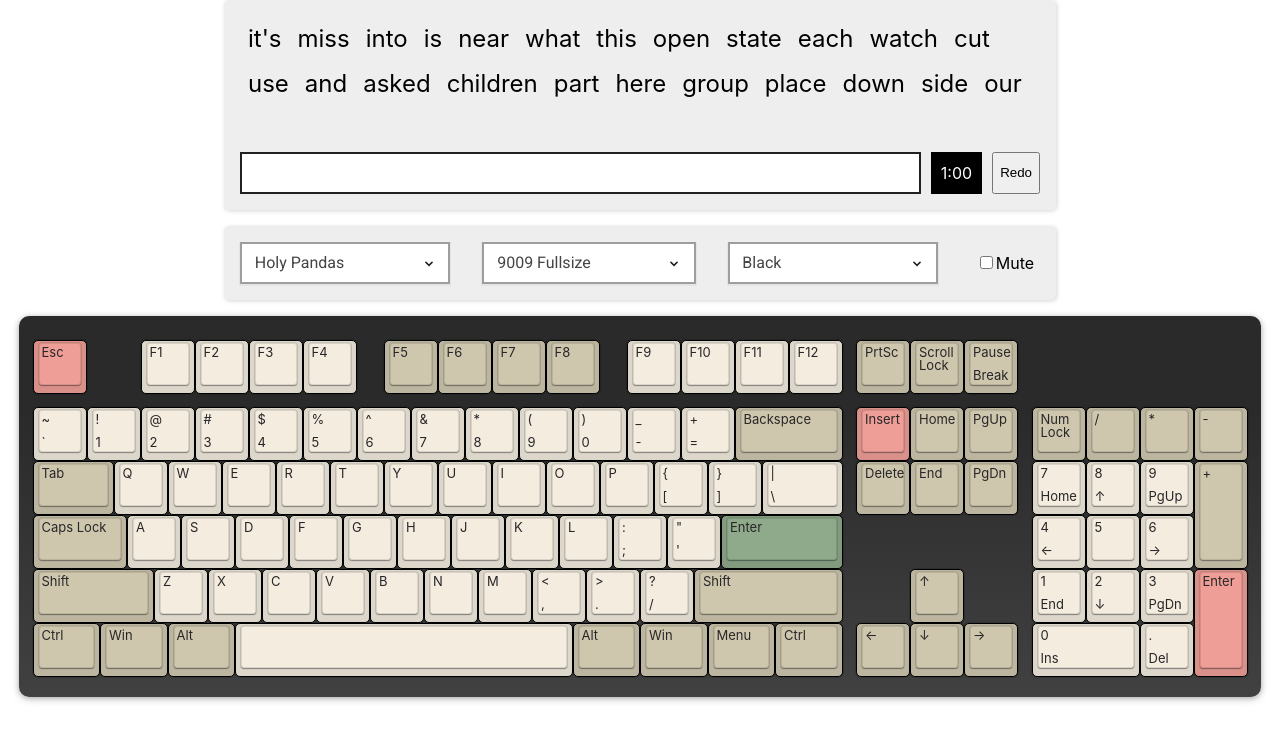
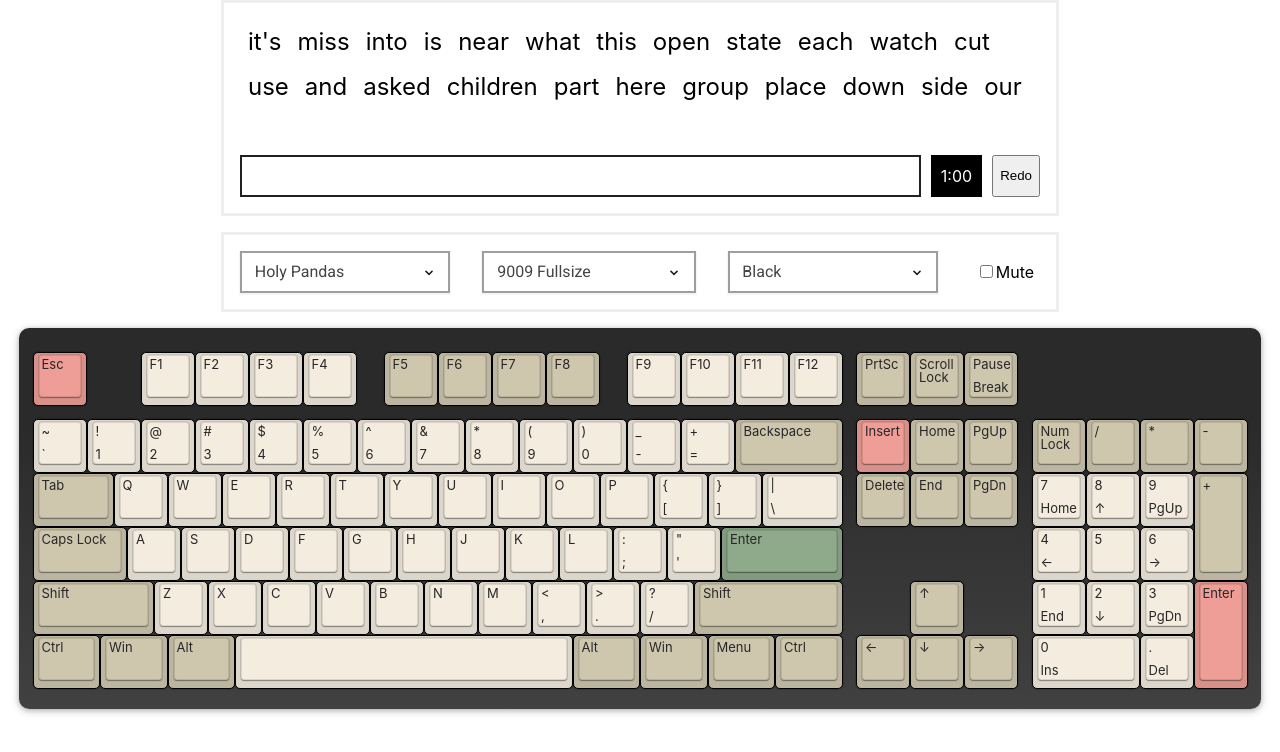
Before and after one commit to tplai/kbsim, a React app: page / in a window 1280 px wide. Shown: the top 752 px of the page. Built offline with nearby package versions, Linux system fonts and the light colour scheme.

Commit message:
Updated styling of the select and typing areas

```diff
--- a/src/features/keySimulator/KeySimulator.module.css
+++ b/src/features/keySimulator/KeySimulator.module.css
@@ -74,9 +74,11 @@
 .selectcontainer {
   margin-left: auto;
   margin-right: auto;
-  box-shadow: rgba(0, 0, 0, 0.17) 1px 1px 4px;
-  border-radius: 5px;
-  background: #eee;
+  /* box-shadow: rgba(0, 0, 0, 0.17) 1px 1px 4px; */
+  /* border-radius: 5px; */
+  border: 3px solid;
+  border-color: #eee;
+  background: #fff;
   margin-bottom: 2vh;
   width: 832px;
 }
--- a/src/features/typingTest/TypingTest.module.css
+++ b/src/features/typingTest/TypingTest.module.css
@@ -2,9 +2,10 @@
   /* margin-top: 10vh; */
   display: inline-block;
   text-align: left;
-  box-shadow: rgba(0, 0, 0, 0.17) 1px 1px 4px;
-  border-radius: 5px;
-  background: #eee;
+  /* box-shadow: rgba(0, 0, 0, 0.17) 1px 1px 4px; */
+  /* border-radius: 5px; */
+  border: 3px solid;
+  border-color: #eee;
   margin-bottom: 2vh;
   width: 832px;
 }
@@ -27,7 +28,7 @@
 
 .inputbar {
   padding: 1rem;
-  background: #eee;
+  /* background: #eee; */
   display: flex;
   flex-wrap: wrap;
 }
```
